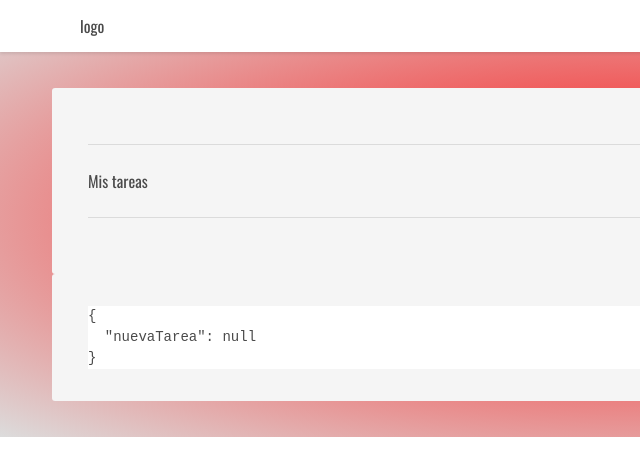
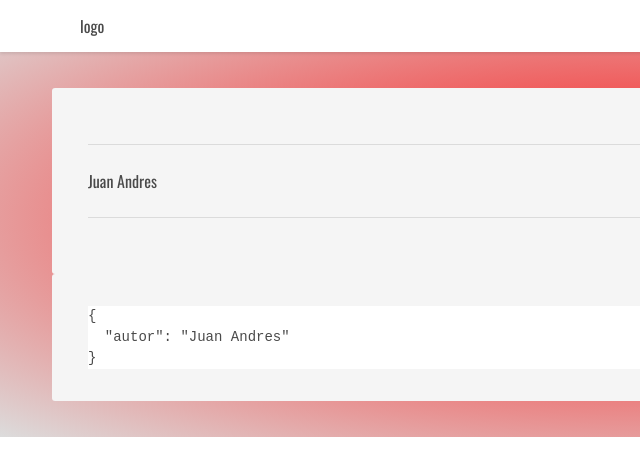
Before and after one commit to samsdial/vueBulma, a website: page src/pug/index.pug in a window 1280 px wide. Shown: the full height of the page, 0-640 px from the left. Drawn offline with nearby package versions, Linux system fonts and the light colour scheme; files that its build step writes are made by us from their sources.

Commit message:
Add Video Final propiedades

```diff
--- a/docs/js/custom.js
+++ b/docs/js/custom.js
@@ -1,2 +1,2 @@
-"use strict";var vm=new Vue({el:"main",data:{nuevaTarea:null},methods:{},computed:{}});
+"use strict";Vue.component("autor",{props:["nombre","edad"],template:"<h3>{{ nombre }}</h3>"});var vm=new Vue({el:"main",data:{autor:"Juan Andres"}});
 //# sourceMappingURL=custom.js.map
--- a/src/js/custom.js
+++ b/src/js/custom.js
@@ -1,13 +1,10 @@
-
+Vue.component('autor',{
+    props: ['nombre', 'edad'],
+   template: `<h3>{{ nombre }}</h3>`,
+});
 const vm = new Vue ({
     el: 'main',
     data: {
-        nuevaTarea: null,
-    },
-    methods:{
-
-    },
-    computed: {
-
+        autor: 'Juan Andres',
     }
 });
--- a/src/pug/index.pug
+++ b/src/pug/index.pug
@@ -22,7 +22,7 @@ block content
                 .columns.notification
                     .column
                         hr
-                        h2 Mis tareas
+                        autor(:nombre="autor", :edad="99")
                         hr
                 .columns.notification
                     .column
```
Also changed, not shown: docs/index.html, 1 other file.
